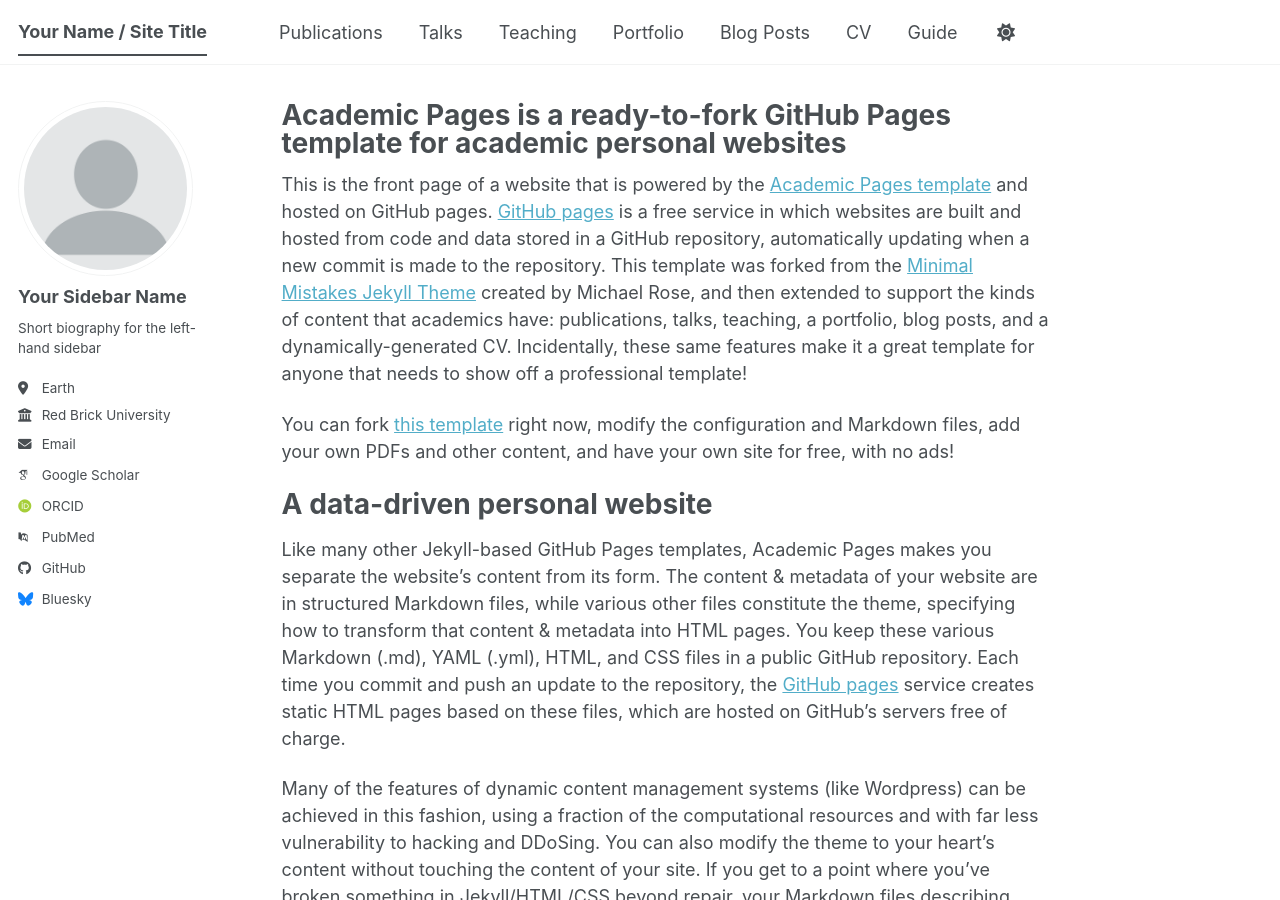
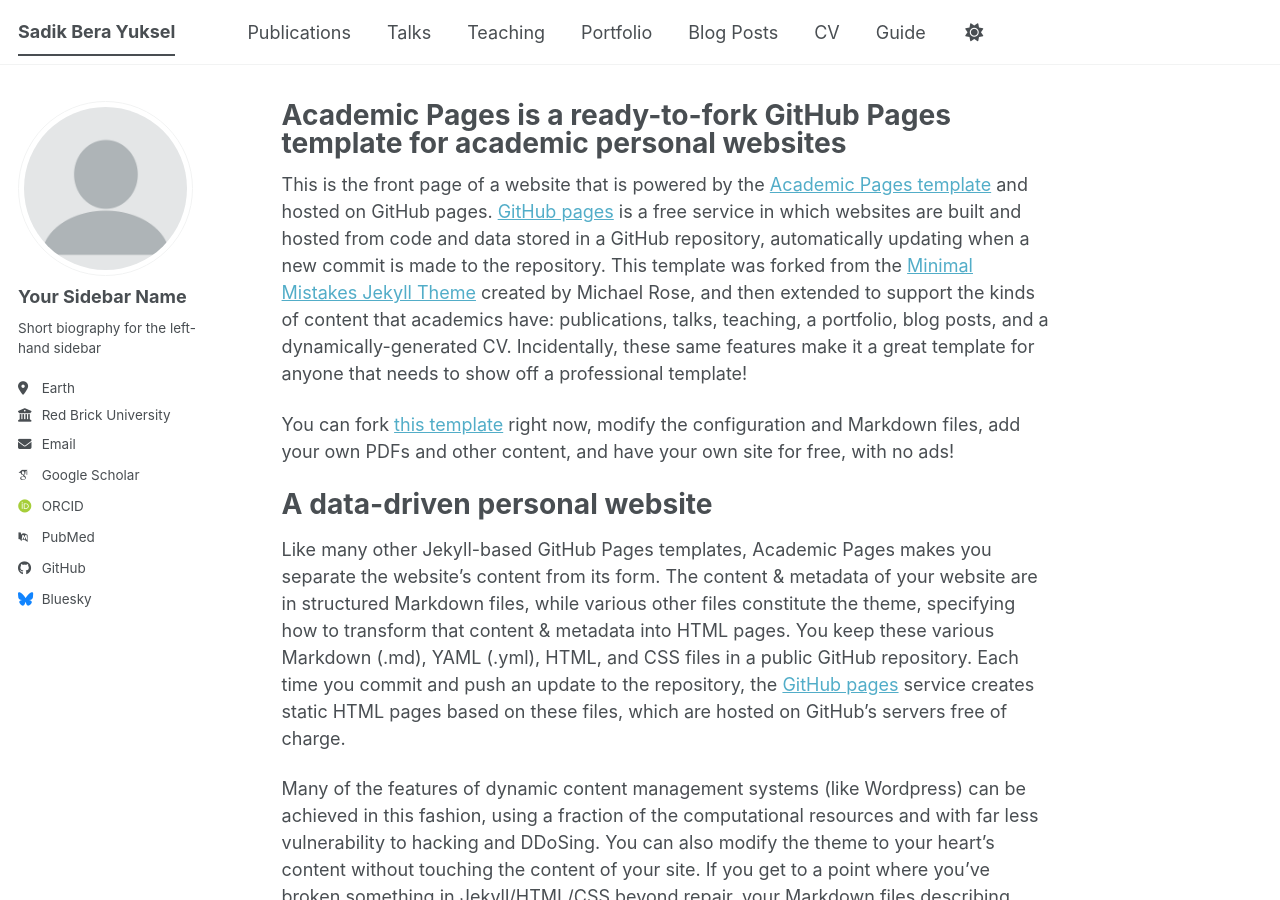
Before and after one commit to Berayksl/Berayksl.github.io, a Jekyll site: the page built from _pages/about.md, in a window 1280 px wide and 900 px high. Built offline with Jekyll 4.4.1, drawn with Linux system fonts in a browser that asks for light colours; some web fonts are replaced; a script bundle is joined from its source files by our own code; library files that are not in the unit come from our copies.

Commit message:
Update site title to 'Sadik Bera Yuksel'

```diff
--- a/_config.yml
+++ b/_config.yml
@@ -9,7 +9,7 @@
 # Basic Site Settings
 locale                   : "en-US"
 site_theme               : "default" # The available themes options are "default", "air", "sunrise", "mint", "dirt" and "contrast"
-title                    : "Your Name / Site Title"
+title                    : "Sadik Bera Yuksel"
 title_separator          : "-"
 name                     : &name "Your Name"
 description              : &description "Your Name's academic portfolio"   # Update this with a general description of your site, this is the default if not overridden by a page
```
